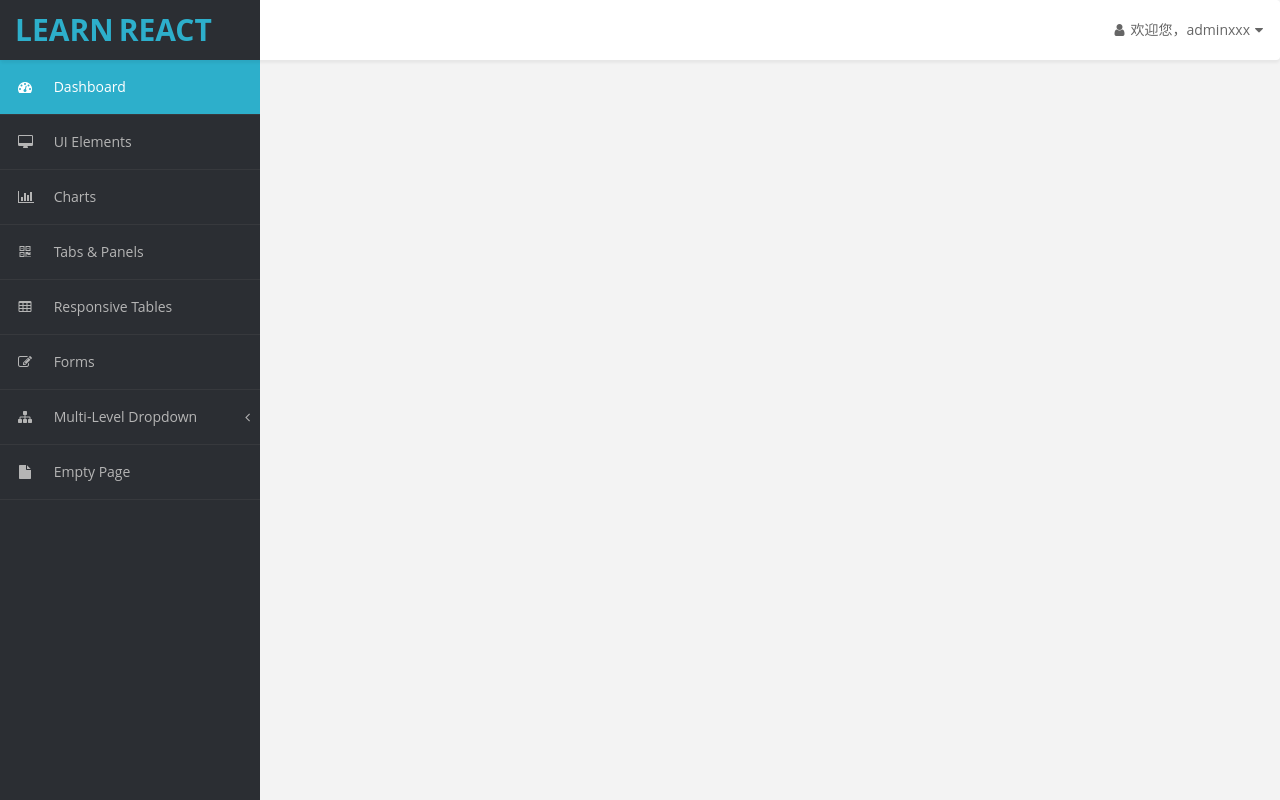
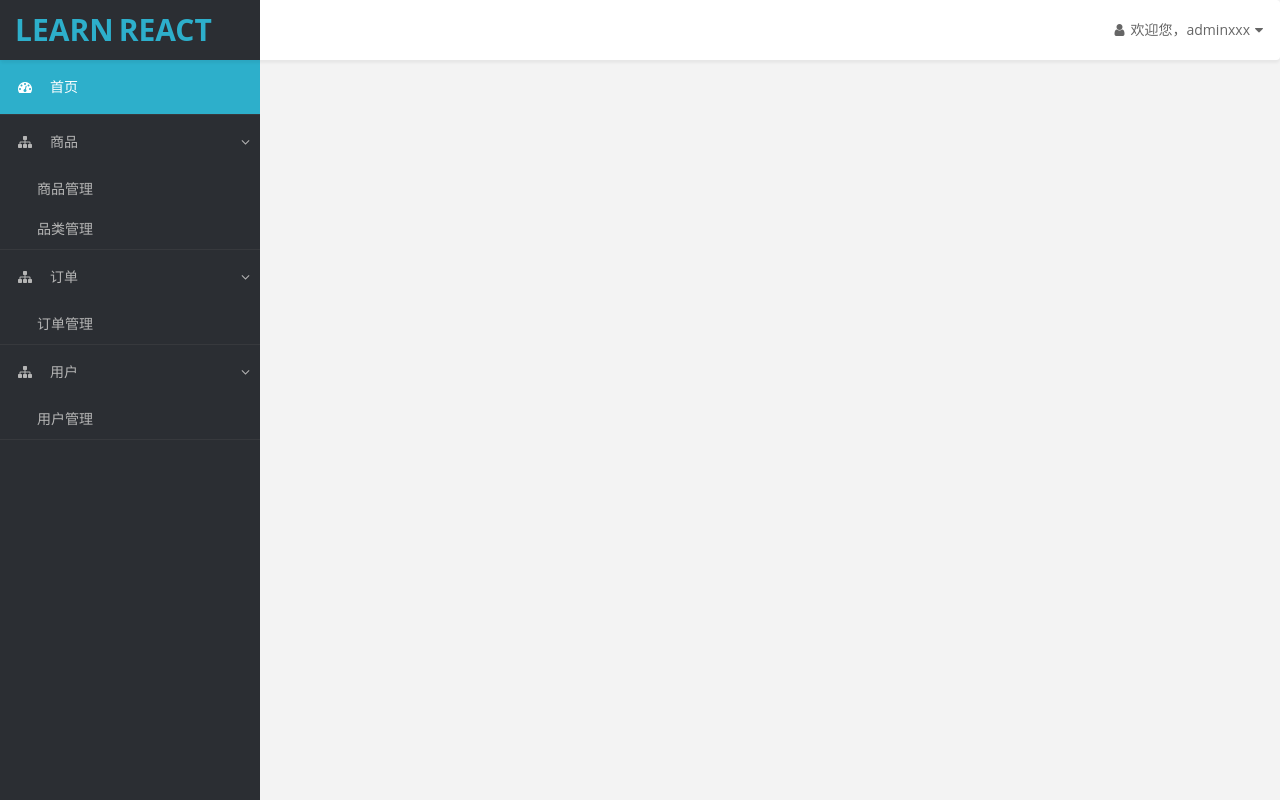
Before and after one commit to hanihanihaani/admin, a React app: page / in a window 1280 px wide. Built offline with nearby package versions, Linux system fonts and the light colour scheme.

Commit message:
侧边导航栏的开发

```diff
--- a/src/app.jsx
+++ b/src/app.jsx
@@ -14,7 +14,6 @@ class App extends React.Component{
                 <LayOut>
                     <Switch>
                         <Route exact path='/' component={Home} />
-                        <Redirect from='*' to='/' />
                     </Switch>
                 </LayOut>
             </Router>
--- a/src/component/nav-side/index.jsx
+++ b/src/component/nav-side/index.jsx
@@ -1,62 +1,54 @@
 import React from 'react';
+import {Link, NavLink } from 'react-router-dom';
+
 
 class NavSide extends React.Component{
     render() {
         return(
             <div className="navbar-default navbar-side">
             <div className="sidebar-collapse">
-                <ul className="nav" id="main-menu">
+                <ul className="nav">
 
                     <li>
-                        <a className="active-menu" href="index.html"><i className="fa fa-dashboard"></i> Dashboard</a>
-                    </li>
-                    <li>
-                        <a href="ui-elements.html"><i className="fa fa-desktop"></i> UI Elements</a>
-                    </li>
-					<li>
-                        <a href="chart.html"><i className="fa fa-bar-chart-o"></i> Charts</a>
-                    </li>
-                    <li>
-                        <a href="tab-panel.html"><i className="fa fa-qrcode"></i> Tabs &amp; Panels</a>
+                        <NavLink exact activeClassName="active-menu" to="/">
+                            <i className="fa fa-dashboard"></i>首页
+                        </NavLink>
                     </li>
 
-                    <li>
-                        <a href="table.html"><i className="fa fa-table"></i> Responsive Tables</a>
-                    </li>
-                    <li>
-                        <a href="form.html"><i className="fa fa-edit"></i> Forms </a>
-                    </li>
-
-
-                    <li>
-                        <a href="#"><i className="fa fa-sitemap"></i> Multi-Level Dropdown<span className="fa arrow"></span></a>
-                        <ul className="nav nav-second-level collapse">
+                    <li className='active'>
+                        <Link to="/product">
+                            <i className="fa fa-sitemap"></i>商品<span className="fa arrow"></span>
+                        </Link>
+                        <ul className="nav nav-second-level">
                             <li>
-                                <a href="#">Second Level Link</a>
+                                <NavLink activeClassName="active-menu" to="/product">商品管理</NavLink>
                             </li>
                             <li>
-                                <a href="#">Second Level Link</a>
-                            </li>
-                            <li>
-                                <a href="#">Second Level Link<span className="fa arrow"></span></a>
-                                <ul className="nav nav-third-level collapse">
-                                    <li>
-                                        <a href="#">Third Level Link</a>
-                                    </li>
-                                    <li>
-                                        <a href="#">Third Level Link</a>
-                                    </li>
-                                    <li>
-                                        <a href="#">Third Level Link</a>
-                                    </li>
-
-                                </ul>
-
+                                <NavLink activeClassName="active-menu" to="/product-category">品类管理</NavLink>
                             </li>
                         </ul>
                     </li>
-                    <li>
-                        <a href="empty.html"><i className="fa fa-fw fa-file"></i> Empty Page</a>
+
+                    <li className='active'>
+                        <Link to="/order">
+                            <i className="fa fa-sitemap"></i>订单<span className="fa arrow"></span>
+                        </Link>
+                        <ul className="nav nav-second-level">
+                            <li>
+                                <NavLink activeClassName="active-menu" to="/order">订单管理</NavLink>
+                            </li>
+                        </ul>
+                    </li>
+
+                    <li className='active'>
+                        <Link to="/user">
+                            <i className="fa fa-sitemap"></i>用户<span className="fa arrow"></span>
+                        </Link>
+                        <ul className="nav nav-second-level">
+                            <li>
+                                <NavLink activeClassName="active-menu" to="/user">用户管理</NavLink>
+                            </li>
+                        </ul>
                     </li>
                 </ul>
 
```
